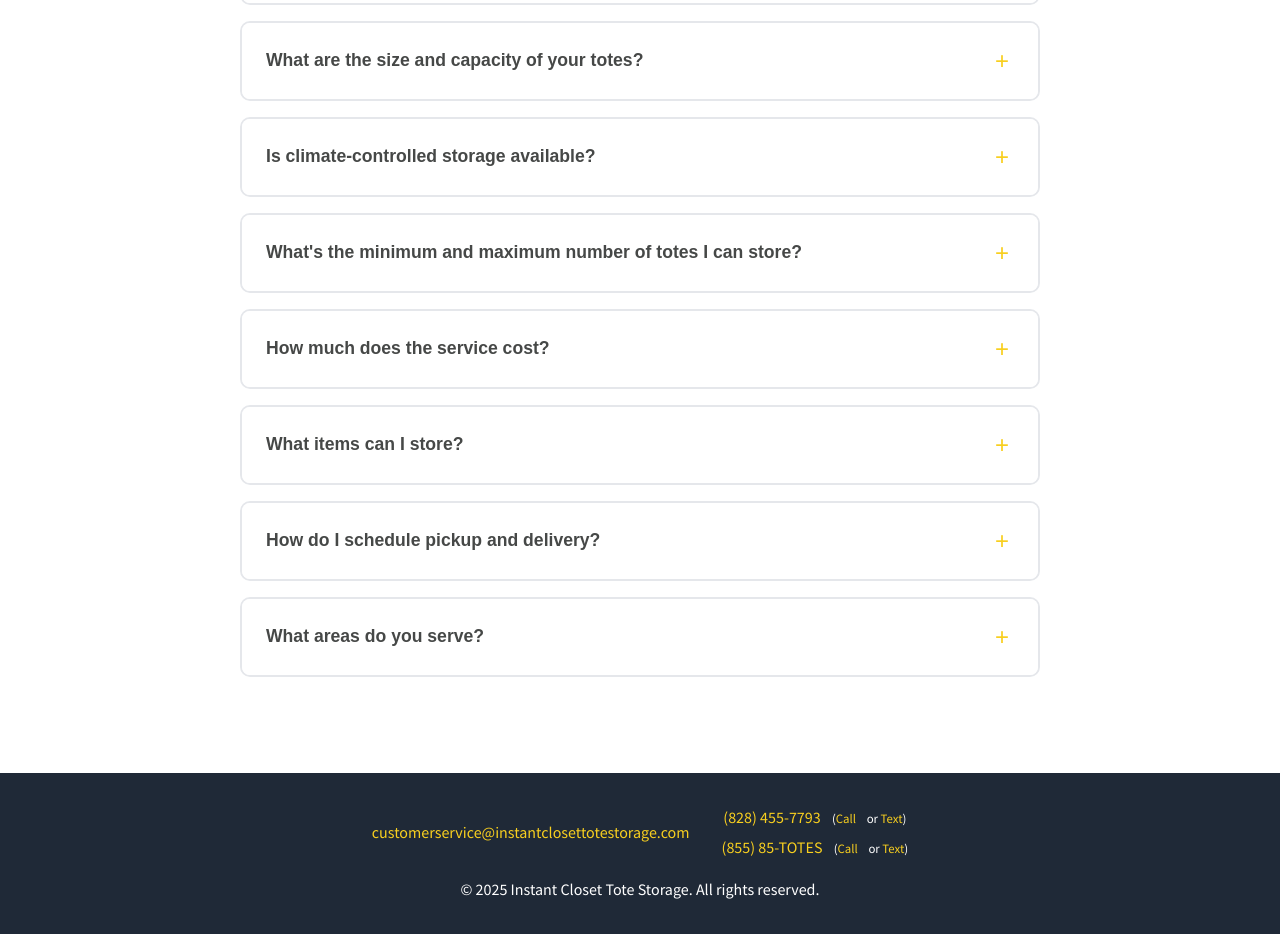
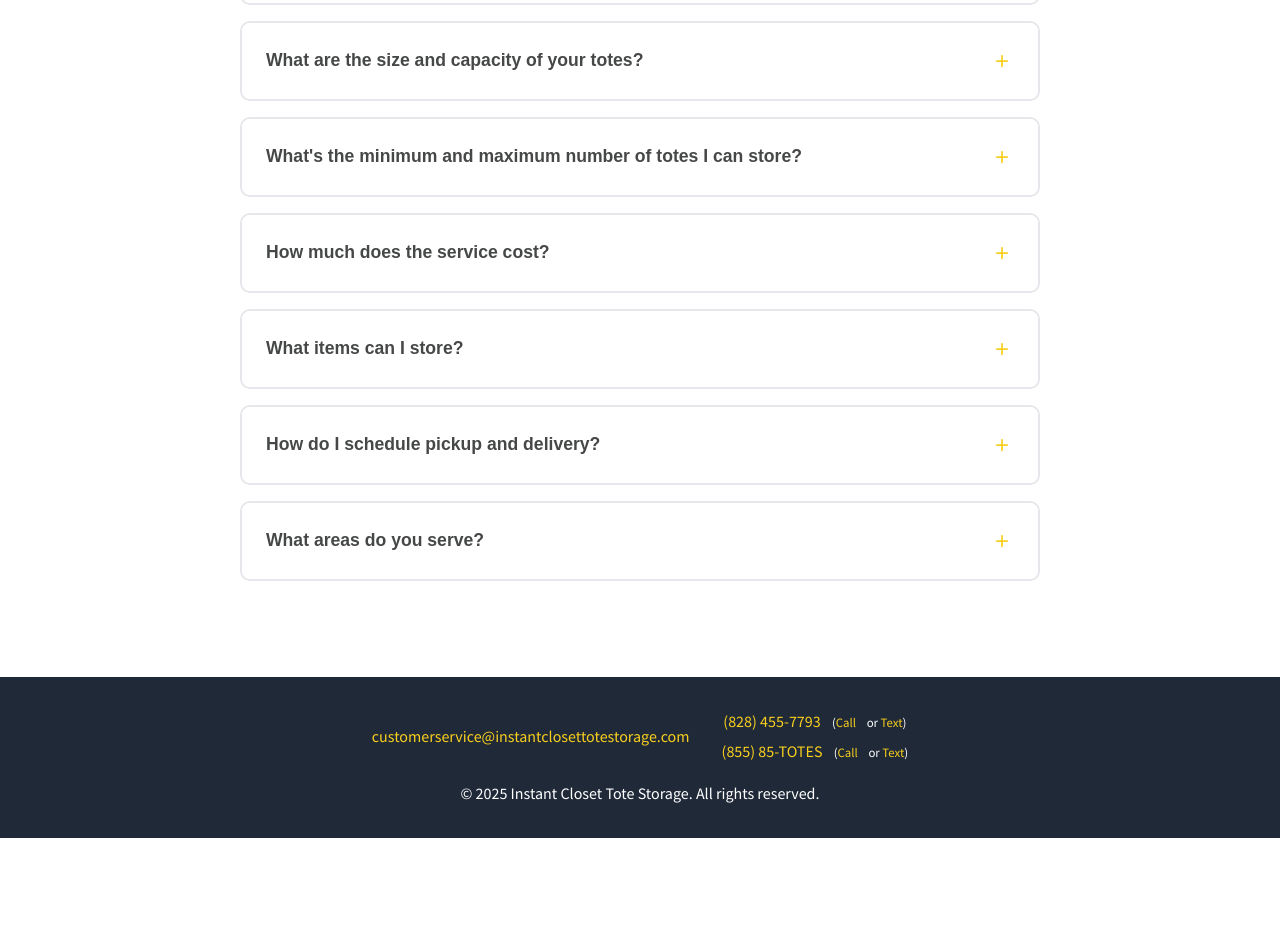
Before and after one commit to Monkachunkaa/instant_closet_tote_storage, a plain HTML site: page index.html in a window 1280 px wide. Shown: the part 3990-4924 px from the top of the page. After the commit the page ends 4828 px from the top, so only its background shows below. Drawn offline with Linux system fonts and the light colour scheme.

Commit message:
remove_faq_item

```diff
--- a/index.html
+++ b/index.html
@@ -1273,16 +1273,6 @@
 
                 <div class="faq-item">
                     <button class="faq-question" aria-expanded="false">
-                        <span>Is climate-controlled storage available?</span>
-                        <span class="faq-icon">+</span>
-                    </button>
-                    <div class="faq-answer">
-                        <p>Yes! Climate-controlled storage is available for an additional charge. This is perfect for items that are sensitive to temperature and humidity changes, such as electronics, artwork, photographs, documents, or delicate fabrics.</p>
-                    </div>
-                </div>
-
-                <div class="faq-item">
-                    <button class="faq-question" aria-expanded="false">
                         <span>What's the minimum and maximum number of totes I can store?</span>
                         <span class="faq-icon">+</span>
                     </button>
```
